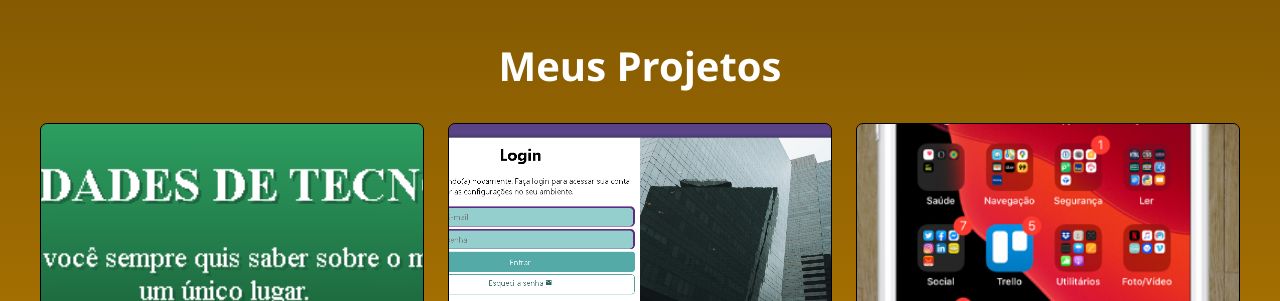
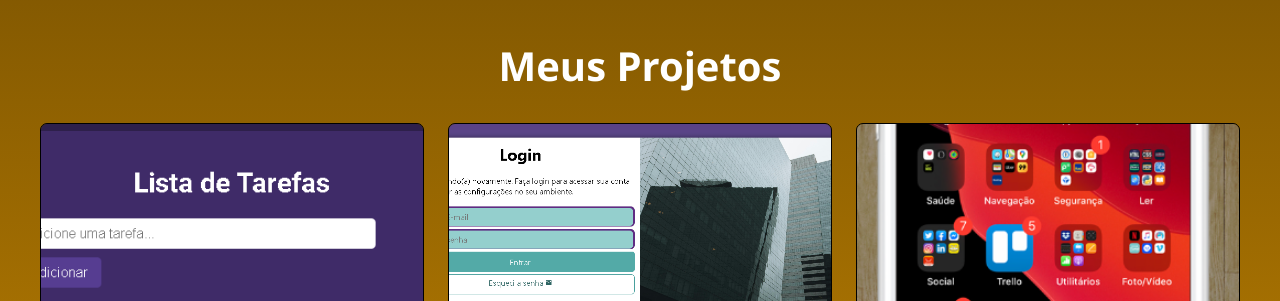
Before and after one commit to JoaoPaulodaSilvaSousa/Faculdade, a plain HTML site: page Portfolio/index.html in a window 1280 px wide. Shown: the part 1310-1611 px from the top of the page. Drawn offline with nearby package versions, Linux system fonts and the light colour scheme.

Commit message:
updat progportf

```diff
--- a/Portfolio/index.html
+++ b/Portfolio/index.html
@@ -36,8 +36,8 @@
         <h2 class="projetos-titulos">Meus Projetos</h2>
         <div class="projetos-caixa">
             <div class="projetos-card">
-                <a href="https://joaopaulodasilvasousa.github.io/desafio-android/" target="_blank"><img
-                        src="imagens/curiosidades-tec.PNG" alt="" class="projetos-img"></a>
+                <a href="http://127.0.0.1:5500/TO-DO-LIST/index.html" target="_blank"><img
+                        src="imagens/todolist.PNG" alt="" class="projetos-img"></a>
                 <div class="caixa-texto">
                     <h3 class="subh">Curiosidades-tec</h3>
                     <p class="projetosp">Lorem ipsum dolor sit amet, consectetur adipisicing elit. Explicabo atque
```
Also changed, not shown: Portfolio/imagens/curiosidades-tec.PNG (deleted), Portfolio/imagens/todolist.PNG (added), 1 other file.
